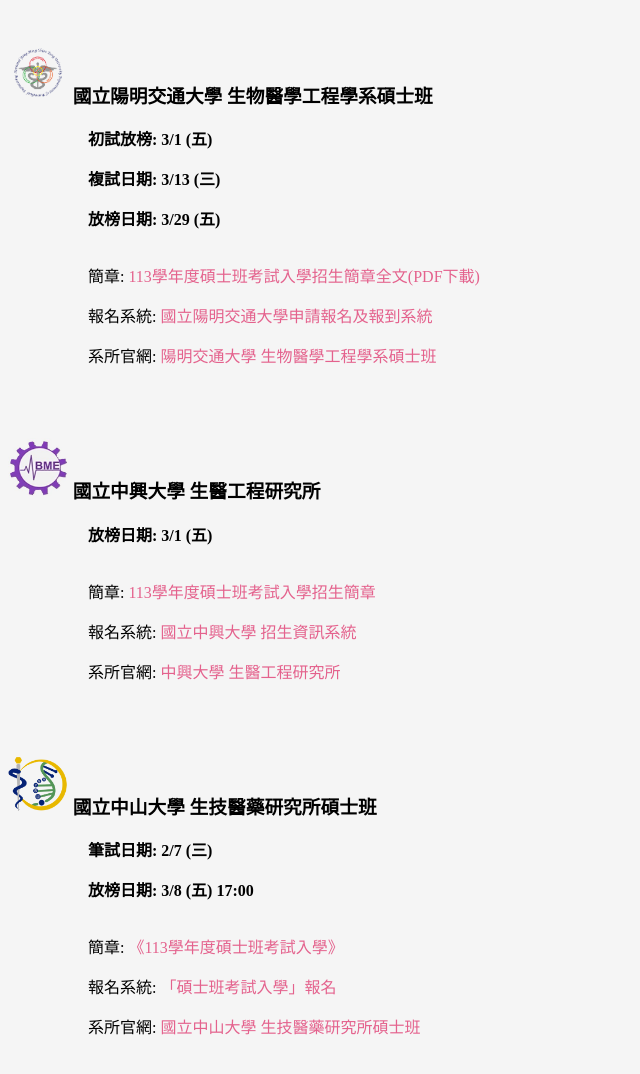
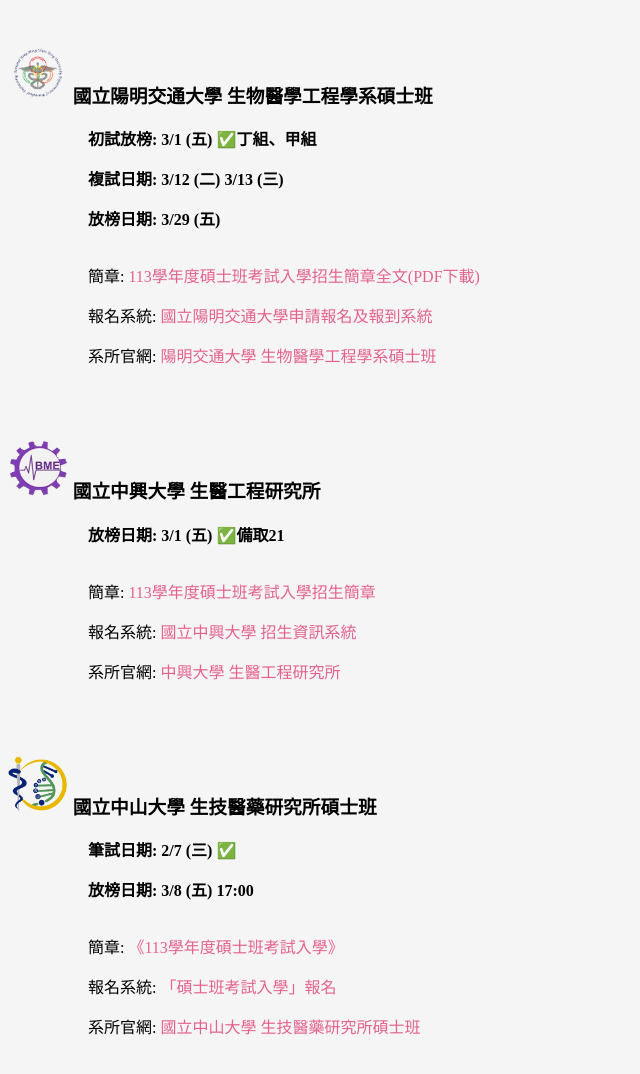
Before and after one commit to KKkevvinn/113-.github.io, a plain HTML site: page index.html in a window 1280 px wide. Shown: the part 160-1234 px from the top of the page, without its empty margins (0-640 px from the left). Drawn offline with Linux system fonts and the light colour scheme.

Commit message:
Update index.html
update info

```diff
--- a/index.html
+++ b/index.html
@@ -15,8 +15,8 @@
             width="60"
             height="60"/>
             國立陽明交通大學&nbsp;生物醫學工程學系碩士班</h3>
-            <blockquote><blockquote class="special">初試放榜: 3/1 (五)</blockquote></blockquote>
-            <blockquote><blockquote class="special">複試日期: 3/13 (三)</blockquote></blockquote>
+            <blockquote><blockquote class="special">初試放榜: 3/1 (五) ✅丁組、甲組</blockquote></blockquote>
+            <blockquote><blockquote class="special">複試日期: 3/12 (二) 3/13 (三)</blockquote></blockquote>
             <blockquote><blockquote class="special">放榜日期: 3/29 (五)</blockquote></blockquote>
             <p>&nbsp;</p>
             <blockquote><blockquote>簡章: <a href="https://sr2.aa.nycu.edu.tw/action.aspx?id=7ae13ab0-5e6d-4fd7-8ce2-45a51ef6d03a" target="_blank" >113學年度碩士班考試入學招生簡章全文(PDF下載)</a></blockquote></blockquote>
@@ -30,7 +30,7 @@
             width="60"
             height="60"/>
             國立中興大學&nbsp;生醫工程研究所</h3>
-            <blockquote><blockquote class="special">放榜日期: 3/1 (五)</blockquote></blockquote>
+            <blockquote><blockquote class="special">放榜日期: 3/1 (五) ✅備取21</blockquote></blockquote>
             <p>&nbsp;</p>
             <blockquote><blockquote>簡章: <a href="https://recruit.nchu.edu.tw/grade-exam/master/113/113M_PAPER.pdf" target="_blank" >113學年度碩士班考試入學招生簡章</a></blockquote></blockquote>
             <blockquote><blockquote>報名系統: <a href="https://mewtwo.nchu.edu.tw/enroll/recut_main" target="_blank" >國立中興大學 招生資訊系統</a></blockquote></blockquote>
@@ -43,7 +43,7 @@
             width="60"
             height="60"/>
             國立中山大學&nbsp;生技醫藥研究所碩士班</h3>
-            <blockquote><blockquote class="special">筆試日期: 2/7 (三)</blockquote></blockquote>
+            <blockquote><blockquote class="special">筆試日期: 2/7 (三) ✅</blockquote></blockquote>
             <blockquote><blockquote class="special">放榜日期: 3/8 (五) 17:00</blockquote></blockquote>
             <p>&nbsp;</p>
             <blockquote><blockquote>簡章: <a href="https://exam-acad.nsysu.edu.tw/exam_netlist/chk_dpt_prt.php?S_Database=aca_master&selct_dpt=26&selct_sec=0" target="_blank" >《113學年度碩士班考試入學》</a></blockquote></blockquote>
```
